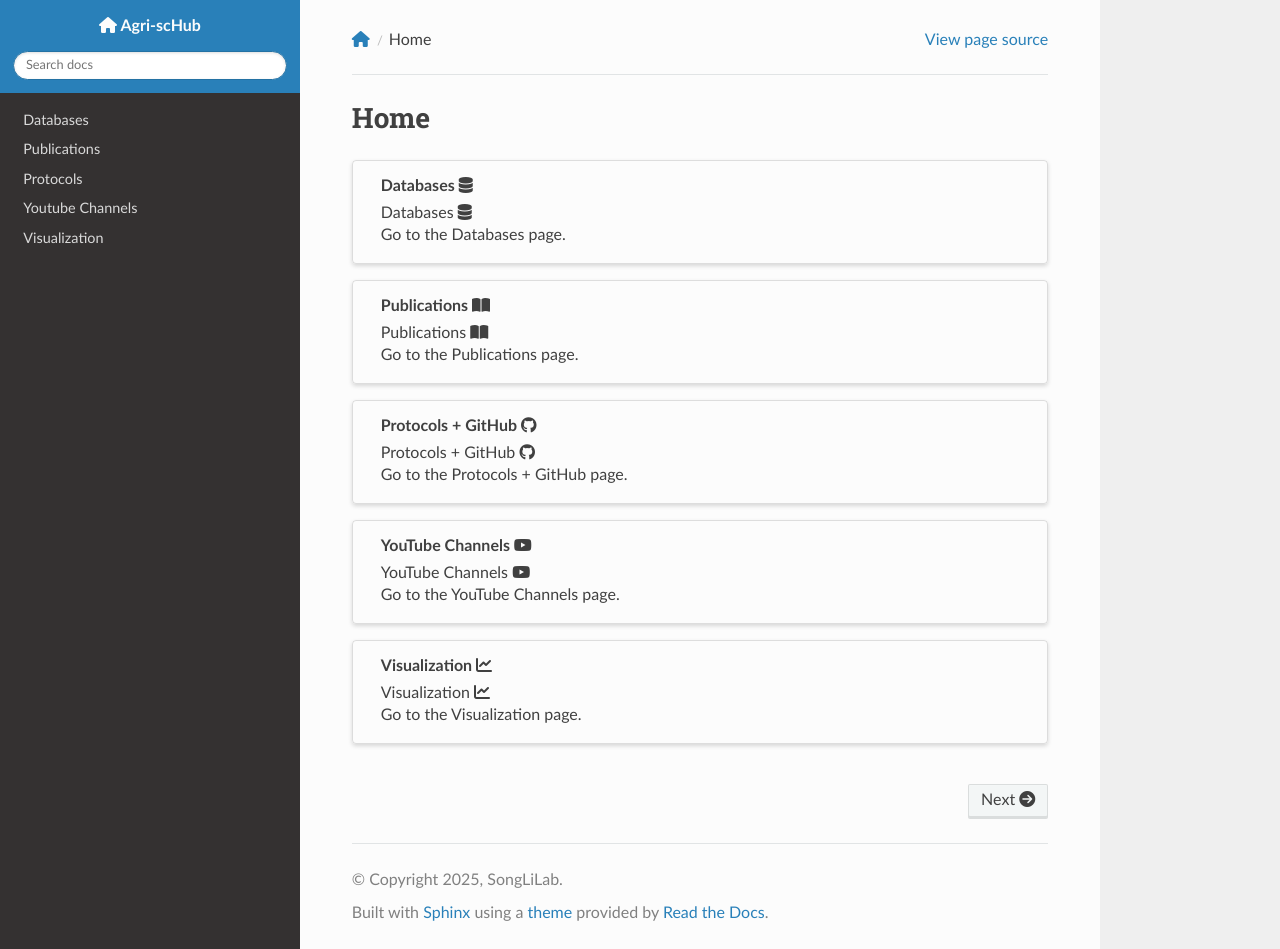
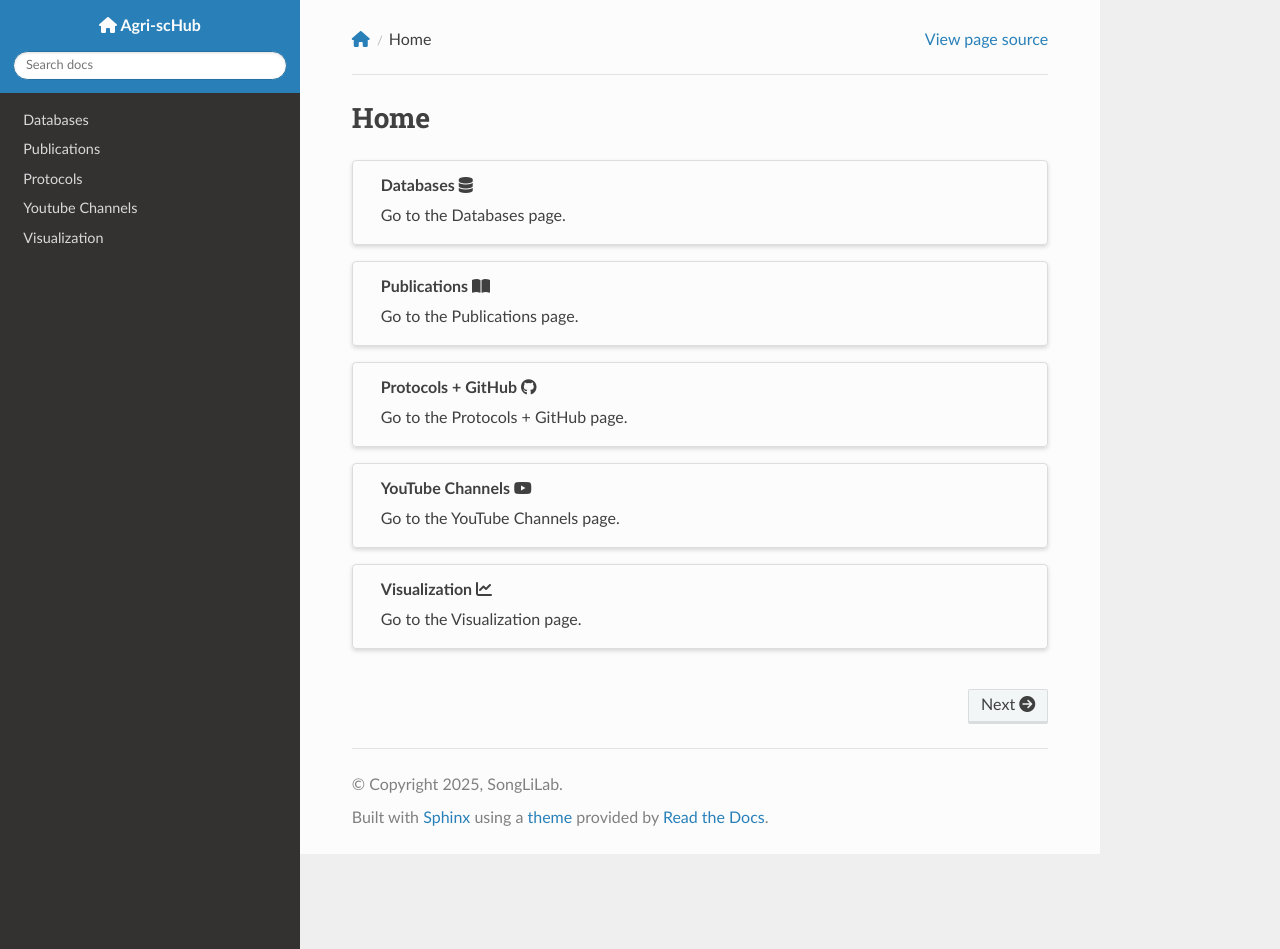
Before and after one commit to Maryam-Haghani/Agri-scHub, a Sphinx documentation site: the page built from docs/source/index.md, in a window 1280 px wide and 949 px high. Built offline with Sphinx 7.4.7 and the Read the Docs theme 3.1.0, drawn with Linux system fonts in a browser that asks for light colours; nearby versions of some CDN libraries.

Commit message:
Update index.md

```diff
--- a/docs/source/index.md
+++ b/docs/source/index.md
@@ -9,11 +9,6 @@
 :click-parent:
 :class-card: tab-card
 
-<div class="tab-card-row">
-  <span class="tab-card-text">Databases</span>
-  <i class="fa-solid fa-database tab-card-icon" aria-hidden="true"></i>
-</div>
-
 Go to the Databases page.
 :::
 
@@ -22,11 +17,6 @@
 :link-type: doc
 :click-parent:
 :class-card: tab-card
-
-<div class="tab-card-row">
-  <span class="tab-card-text">Publications</span>
-  <i class="fa-solid fa-book-open tab-card-icon" aria-hidden="true"></i>
-</div>
 
 Go to the Publications page.
 :::
@@ -37,12 +27,6 @@
 :click-parent:
 :class-card: tab-card
 
-<div class="tab-card-row">
-  <span class="tab-card-text">Protocols + GitHub</span>
-  <i class="fa-brands fa-github tab-card-icon" aria-hidden="true"></i>
-</div>
-
-
 Go to the Protocols + GitHub page.
 :::
 
@@ -52,11 +36,6 @@
 :click-parent:
 :class-card: tab-card
 
-<div class="tab-card-row">
-  <span class="tab-card-text">YouTube Channels</span>
-  <i class="fa-brands fa-youtube tab-card-icon" aria-hidden="true"></i>
-</div>
-
 Go to the YouTube Channels page.
 :::
 
@@ -65,11 +44,6 @@
 :link-type: doc
 :click-parent:
 :class-card: tab-card
-
-<div class="tab-card-row">
-  <span class="tab-card-text">Visualization</span>
-  <i class="fa-solid fa-chart-line tab-card-icon" aria-hidden="true"></i>
-</div>
 
 Go to the Visualization page.
 :::
```
